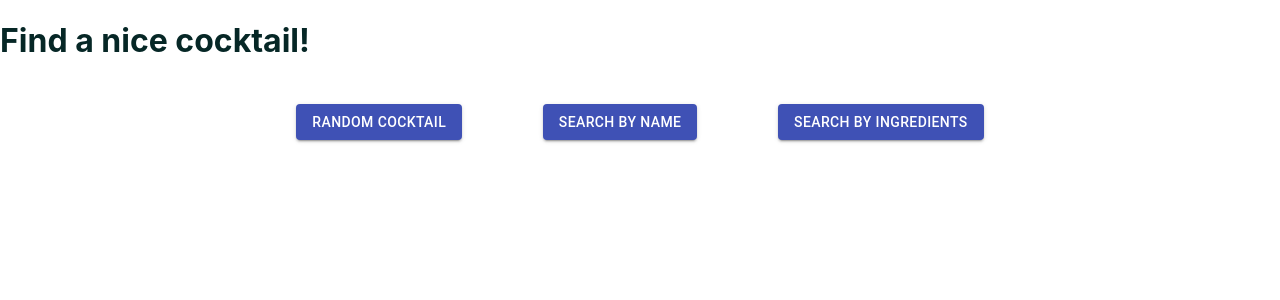
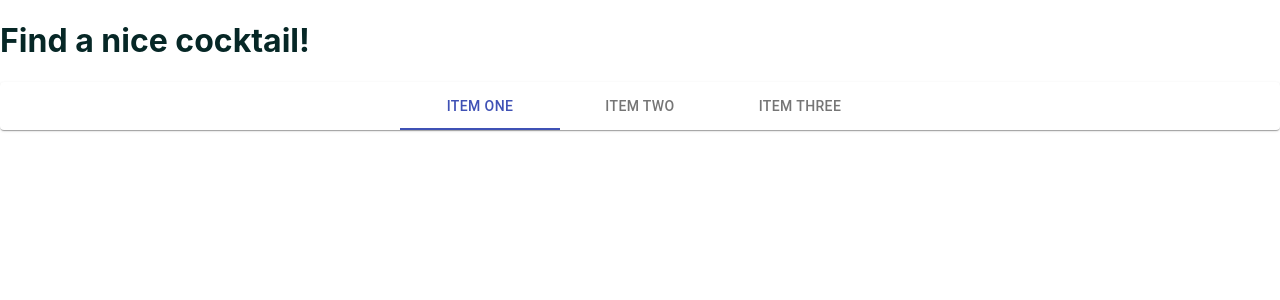
Before and after one commit to spiropoulos94/AlcoholApp, a React (Create React App) app: page / in a window 1280 px wide. Shown: the top 300 px of the page. Built offline with nearby package versions, Linux system fonts and the light colour scheme.

Commit message:
decided to use only material ui components
As little customization as possible

```diff
--- a/src/components/NavBar/index.js
+++ b/src/components/NavBar/index.js
@@ -1,28 +1,36 @@
 import React from "react";
-import style from "./styles.module.css";
-import { NavLink } from "react-router-dom";
-import { Button } from "@material-ui/core";
+import { makeStyles } from "@material-ui/core/styles";
+import Paper from "@material-ui/core/Paper";
+import Tabs from "@material-ui/core/Tabs";
+import Tab from "@material-ui/core/Tab";
 
-function NavBar(props) {
+const useStyles = makeStyles({
+  root: {
+    flexGrow: 1,
+  },
+});
+
+export default function NavBar() {
+  const classes = useStyles();
+  const [value, setValue] = React.useState(0);
+
+  const handleChange = (event, newValue) => {
+    setValue(newValue);
+  };
+
   return (
-    <div className={style.nikos}>
-      <NavLink className={style.link} to="/random">
-        <Button variant="contained" color="primary">
-          Random Cocktail
-        </Button>
-      </NavLink>
-      <NavLink className={style.link} to="/name">
-        <Button variant="contained" color="primary">
-          Search by Name
-        </Button>
-      </NavLink>
-      <NavLink className={style.link} to="/ingredients">
-        <Button variant="contained" color="primary">
-          Search by ingredients
-        </Button>
-      </NavLink>
-    </div>
+    <Paper className={classes.root}>
+      <Tabs
+        value={value}
+        onChange={handleChange}
+        indicatorColor="primary"
+        textColor="primary"
+        centered
+      >
+        <Tab label="Item One" />
+        <Tab label="Item Two" />
+        <Tab label="Item Three" />
+      </Tabs>
+    </Paper>
   );
 }
-
-export default NavBar;
```
Also changed, not shown: src/components/MyButton/index.js (added, +39 -0 lines).
